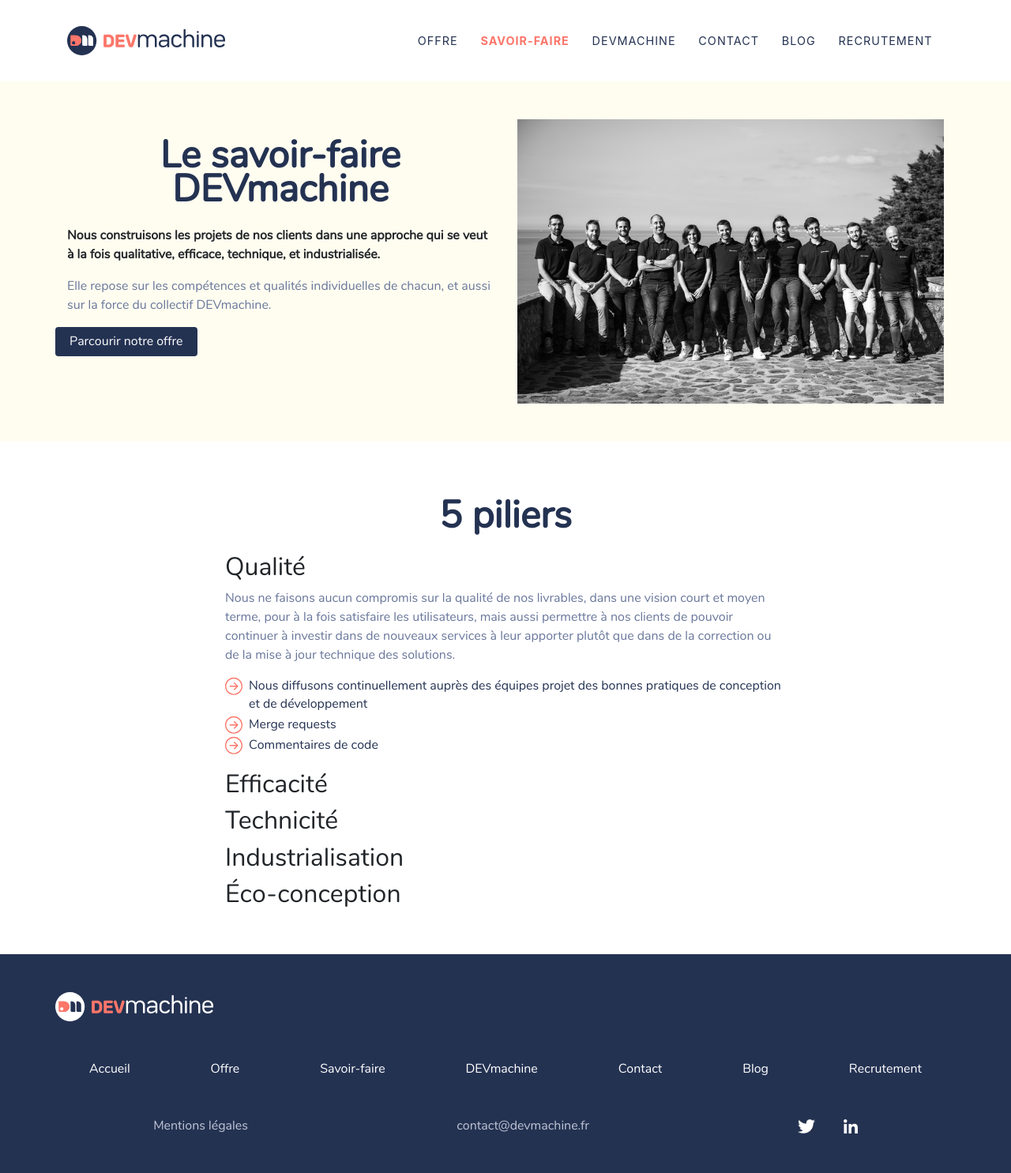
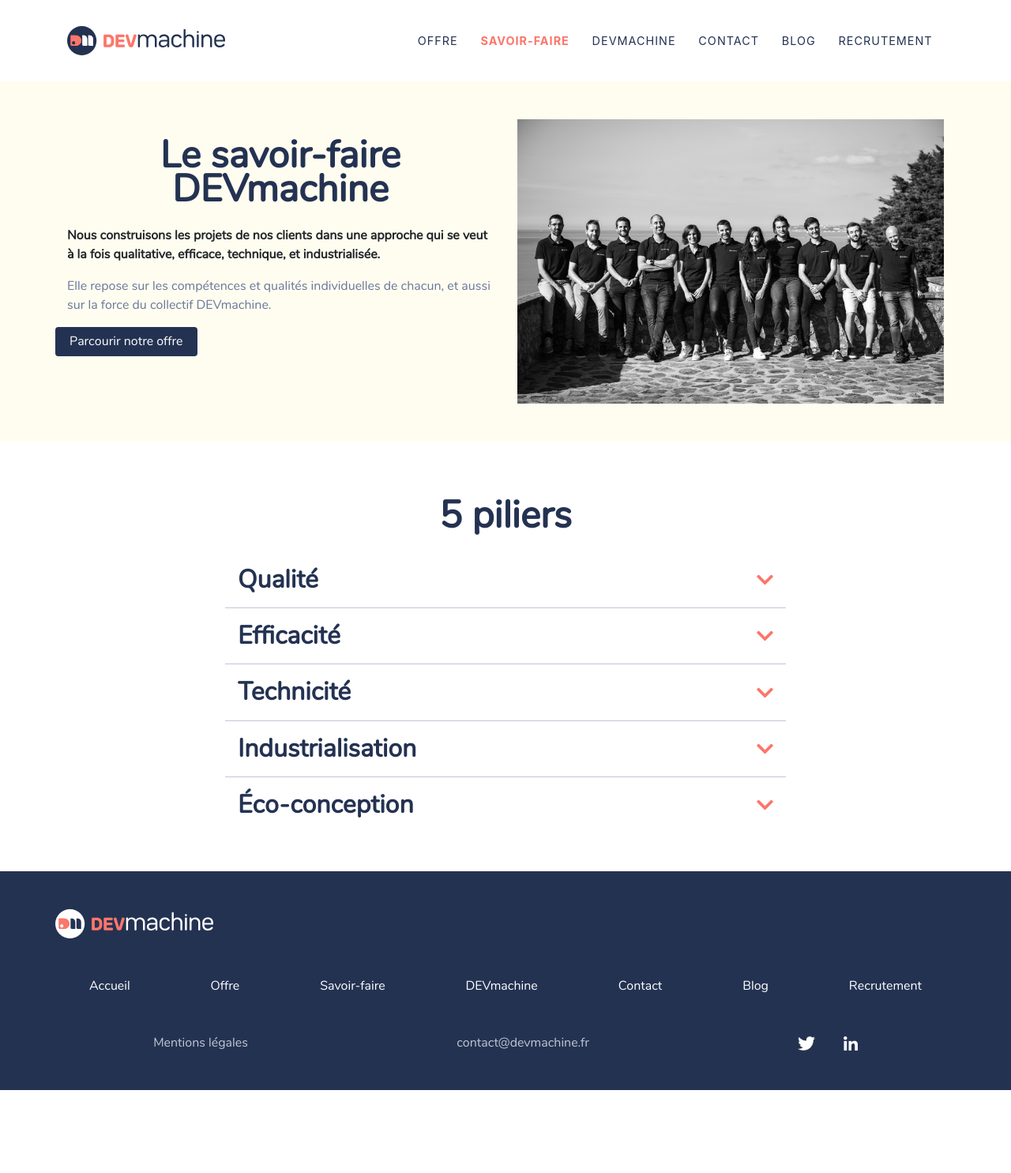
Before and after one commit to DEVmachine-fr/website, a Jekyll site: the page built from pages/savoir-faire.html, in a window 1280 px wide. Shown: the whole page at 79% size. Built offline with Jekyll 4.4.1, drawn with Linux system fonts in a browser that asks for light colours; nearby versions of some CDN libraries; after the commit the page ends 1380 px from its top, so only the background shows below that.

Commit message:
feat: add accordion for savoir-faire page

```diff
--- /dev/null
+++ b/_plugins/accordion.rb
@@ -0,0 +1,25 @@
+# Created from http://mikelui.io/2018/07/22/jekyll-nested-blocks.html
+
+module Jekyll
+  module Tags
+    class AccordionTag < Liquid::Block
+      def initialize(tag_name, block_options, liquid_options)
+        super
+        @accordionID = "accordion-#{block_options.strip}"
+      end
+
+      def render(context)
+        context.stack do
+          context["accordionID"] = @accordionID
+          context["collapsed_idx"] = 1
+          @content = super
+        end
+        output = %(<div class="dm-accordion" id="#{@accordionID}">#{@content}</div>)
+
+        output
+      end
+    end
+  end
+end
+
+Liquid::Template.register_tag('accordion', Jekyll::Tags::AccordionTag)
--- /dev/null
+++ b/_plugins/collapsible.rb
@@ -0,0 +1,43 @@
+module Jekyll
+  module Tags
+    class CollapseTag < Liquid::Block
+      def initialize(tag_name, block_options, liquid_options)
+        super
+        @title = block_options.strip
+      end
+
+      def render(context)
+        accordionID = context["accordionID"]
+        idx = context["collapsed_idx"]
+        collapsedID = "#{accordionID}-collapse-#{idx}"
+        headingID = "#{accordionID}-heading-#{idx}"
+
+        # increment for the next collapsible
+        context["collapsed_idx"] = idx + 1
+
+        site = context.registers[:site]
+        content = super
+
+        output = <<~EOS
+          <div class="accordion-container">
+            <div id="#{headingID}">
+              <h2 class="mb-0">
+                <button class="accordion-btn collapsed" data-toggle="collapse" data-target="##{collapsedID}" aria-expanded="false" aria-controls="#{collapsedID}">
+                  <span class="collapse-title">#{@title}</span>
+                  <span aria-hidden="true" class="fas fa-chevron-up"></span>
+                </button>
+              </h2>
+            </div>
+            <div id="#{collapsedID}" class="accordion-content collapse" aria-labelledby="#{headingID}" data-parent="##{accordionID}">
+              #{content}
+            </div>
+          </div>
+        EOS
+
+        output
+      end
+    end
+  end
+end
+
+Liquid::Template.register_tag('collapsible', Jekyll::Tags::CollapseTag)
--- /dev/null
+++ b/_sass/_accordion.scss
@@ -0,0 +1,46 @@
+div.dm-accordion {
+  width: 100%;
+
+  // 1 ensemble title + content
+  div.accordion-container {
+    padding: 0 1rem;
+    border-bottom: 1px solid $light-grey;
+
+    &:last-child {
+      border-bottom: none;
+    }
+  }
+
+  button.accordion-btn {
+    padding: 0;
+    margin: 1rem 0;
+    border: none;
+    background: none;
+    width: 100%;
+    display: flex;
+    align-items: center;
+    justify-content: space-between;
+
+    &:focus {
+      outline: none;
+    }
+
+    span.collapse-title {
+      font-size: 2rem;
+      font-weight: 700;
+      color: $secondary;
+    }
+
+    span.fas {
+      color: $primary;
+      font-size: 1.5rem;
+    }
+
+    // Quand on ferme, on tourne le chevron
+    &.collapsed {
+      span.fas {
+        transform: rotate(180deg);
+      }
+    }
+  }
+}
--- a/assets/css/styles.scss
+++ b/assets/css/styles.scss
@@ -17,6 +17,9 @@
 // SCSS FOR BLOG
 @import "code";
 @import "_post";
+
+// PLUGINS
+@import "_accordion";
 
 // Global styling for this template
 body {
--- a/pages/savoir-faire.html
+++ b/pages/savoir-faire.html
@@ -36,29 +36,33 @@
     </div>
 
     <div class="row col-lg-8 offset-lg-2 col-md-12">
-      <h2>Qualité</h2>
+      <!-- Custom plugin -->
+      {% accordion savoir-faire %}
+        {% collapsible Qualité %}
           <p class="text-grey">Nous ne faisons aucun compromis sur la qualité de nos livrables, dans une vision court et moyen terme, pour à la fois satisfaire les utilisateurs, mais aussi permettre à nos clients de pouvoir continuer à investir dans de nouveaux services à leur apporter plutôt que dans de la correction ou de la mise à jour technique des solutions.</p>
           <ul class="arrow-list">
             <li>Nous diffusons continuellement auprès des équipes projet des bonnes pratiques de conception et de développement</li>
             <li>Merge requests</li>
             <li>Commentaires de code</li>
           </ul>
-    </div>
+        {% endcollapsible %}
 
-    <div class="row col-lg-8 offset-lg-2 col-md-12">
-      <h2>Efficacité</h2>
-    </div>
+        {% collapsible Efficacité %}
+          <p>test</p>
+        {% endcollapsible %}
 
-    <div class="row col-lg-8 offset-lg-2 col-md-12">
-      <h2>Technicité</h2>
-    </div>
+        {% collapsible Technicité %}
+          <p>test</p>
+        {% endcollapsible %}
 
-    <div class="row col-lg-8 offset-lg-2 col-md-12">
-      <h2>Industrialisation</h2>
-    </div>
+        {% collapsible Industrialisation %}
+          <p>test</p>
+        {% endcollapsible %}
 
-    <div class="row col-lg-8 offset-lg-2 col-md-12">
-      <h2>Éco-conception</h2>
+        {% collapsible Éco-conception %}
+          <p>test</p>
+        {% endcollapsible %}
+      {% endaccordion %}
     </div>
   </div>
 </section>
```
Lines whose indentation alone changed are shown as unchanged.
